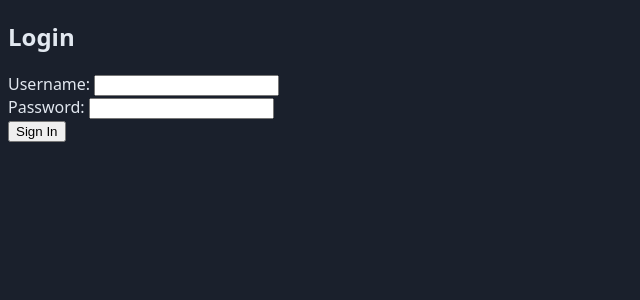
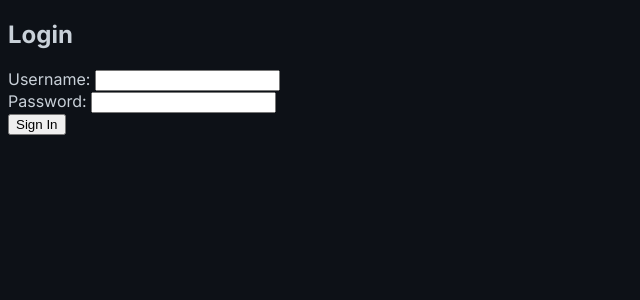
Before and after one commit to Frozen12/rclone-webGUI, a Flask app: page /login in a window 1280 px wide. Shown: the top 300 px of the page, without its empty margins (0-640 px from the left). Run offline with Flask 3, Linux system fonts and the light colour scheme; parts of the project's set-up code (start-up, migrations or seed data) failed here and were passed over; some libraries are stand-ins or nearby versions.

Commit message:
Update login.html

```diff
--- a/templates/login.html
+++ b/templates/login.html
@@ -7,31 +7,32 @@
     <link href="https://cdn.tailwindcss.com" rel="stylesheet">
     <style>
         body {
-            background-color: #1a202c; /* Dark background */
-            color: #e2e8f0; /* Light text */
-            font-family: ui-sans-serif, system-ui, -apple-system, BlinkMacSystemFont, "Segoe UI", Roboto, "Helvetica Neue", Arial, "Noto Sans", sans-serif, "Apple Color Emoji", "Segoe UI Emoji", "Segoe UI Symbol", "Noto Color Emoji";
+            background-color: #0d1117; /* Dark background similar to GitHub dark theme */
+            color: #c9d1d9; /* Light text color */
+            font-family: 'Inter', ui-sans-serif, system-ui, -apple-system, BlinkMacSystemFont, "Segoe UI", Roboto, "Helvetica Neue", Arial, "Noto Sans", sans-serif, "Apple Color Emoji", "Segoe UI Emoji", "Segoe UI Symbol", "Noto Color Emoji";
         }
         .container {
             max-width: 400px;
         }
         .input-field {
-            @apply shadow appearance-none border rounded w-full py-2 px-3 text-gray-700 leading-tight focus:outline-none focus:shadow-outline bg-gray-200;
+            @apply shadow-sm appearance-none border border-gray-600 rounded-lg w-full py-2 px-3 text-gray-100 leading-tight focus:outline-none focus:ring-2 focus:ring-blue-500 bg-gray-700 placeholder-gray-400;
         }
         .btn-primary {
-            @apply bg-blue-600 hover:bg-blue-700 text-white font-bold py-2 px-4 rounded focus:outline-none focus:shadow-outline transition duration-150 ease-in-out;
+            @apply bg-blue-600 hover:bg-blue-700 text-white font-semibold py-2 px-4 rounded-lg focus:outline-none focus:ring-2 focus:ring-blue-500 focus:ring-opacity-50 transition duration-200 ease-in-out;
         }
     </style>
+    <link href="https://fonts.googleapis.com/css2?family=Inter:wght@400;600;700&display=swap" rel="stylesheet">
 </head>
 <body class="flex items-center justify-center min-h-screen p-6">
-    <div class="container mx-auto bg-gray-800 p-8 rounded-lg shadow-xl">
+    <div class="container mx-auto bg-gray-800 p-8 rounded-xl shadow-xl border border-gray-700">
         <h2 class="text-3xl font-bold text-center mb-6 text-blue-400">Login</h2>
         <form action="/login" method="POST">
             <div class="mb-4">
-                <label for="username" class="block text-white text-sm font-bold mb-2">Username:</label>
+                <label for="username" class="block text-gray-300 text-sm font-semibold mb-2">Username:</label>
                 <input type="text" id="username" name="username" class="input-field" required>
             </div>
             <div class="mb-6">
-                <label for="password" class="block text-white text-sm font-bold mb-2">Password:</label>
+                <label for="password" class="block text-gray-300 text-sm font-semibold mb-2">Password:</label>
                 <input type="password" id="password" name="password" class="input-field" required>
             </div>
             <div class="flex items-center justify-between">
```
